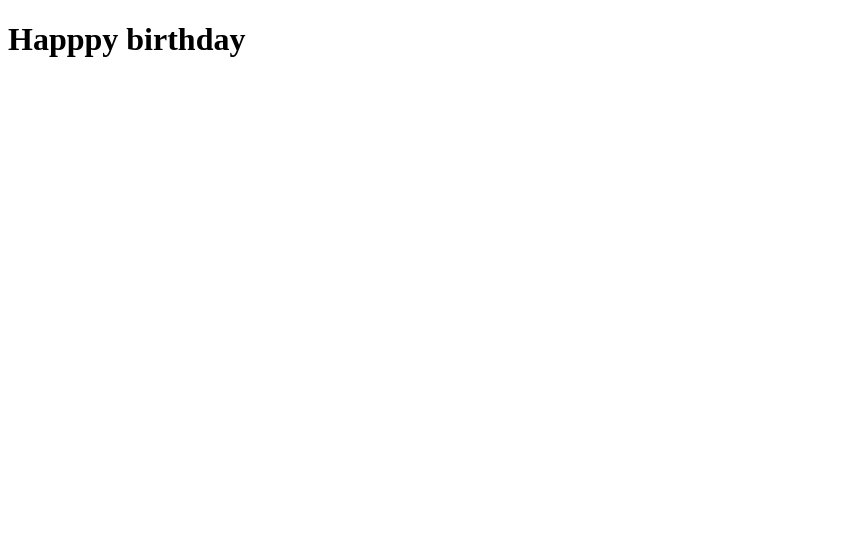
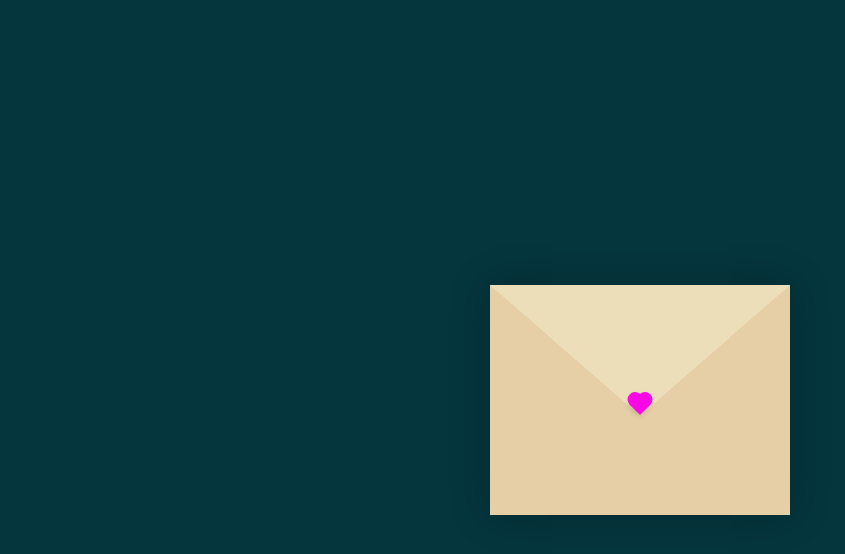
Before and after one commit to baoan15011507/uyentrang.hpbd, a plain HTML site: page index.html in a window 1280 px wide. Shown: the whole page, without its empty margins (0-845 px from the left). Drawn offline with Linux system fonts and the light colour scheme.

Commit message:
update code

```diff
--- a/index.html
+++ b/index.html
@@ -3,11 +3,30 @@
 <head>
   <meta charset="UTF-8">
   <meta name="viewport" content="width=device-width, initial-scale=1.0">
-  <link rel="stylesheet" href="index.css">
+  <link rel="stylesheet" href="/letter.css">
   <title>Document</title>
 </head>
 <body>
-  <h1>Happpy birthday</h1>
-  <script src="index.js"></script>
+  <div class="container">
+      <div class="envelope-wrapper">
+          <div class="envelope">
+              <div class="letter">
+                  <div class="text">
+                      <strong>Dear Person.</strong>
+                      <p>
+                          Bấm vào đây để tiếp tục
+                      </p>
+                  </div>
+              </div>
+          </div>
+          <div class="heart"></div>
+      </div>
+  </div>
+  <script>
+      const envelope = document.querySelector('.envelope-wrapper');
+      envelope.addEventListener('click', () => {
+          envelope.classList.toggle('flap');
+      });
+  </script>
 </body>
 </html>
--- /dev/null
+++ b/letter.css
@@ -0,0 +1,115 @@
+:root{
+  --primary: #fff;
+  --bg-color: rgb(5, 53, 61);
+  --bg-envelope-color: #f5edd1;
+  --envelope-tab: #ecdeb8;
+  --envelope-cover: #e6cfa7;
+  --shadow-color: rgba(0, 0, 0, 0.2);
+  --txt-color: #444;
+  --heart-color: rgb(252, 8, 231);
+}
+body{
+  margin: 0;
+  padding: 0;
+  box-sizing: border-box;
+  background: var(--bg-color);
+  display: flex;
+  align-items: center;
+  justify-content: center;
+}
+.container {
+  height: 100vh;
+  display: grid;
+  place-items: center;
+}
+.container > .envelope-wrapper {
+  background: var(--bg-envelope-color);
+  box-shadow: 0 0 40px var(--shadow-color);
+}
+.envelope-wrapper > .envelope {
+  position: relative;
+  width: 300px;
+  height: 230px;
+}
+.envelope-wrapper > .envelope::before {
+  content: "";
+  position: absolute;
+  top: 0;
+  z-index: 2;
+  border-top: 130px solid var(--envelope-tab);
+  border-right: 150px solid transparent;
+  border-left: 150px solid transparent;
+  transform-origin: top;
+  transition: all 0.5s ease-in-out 0.7s;
+}
+.envelope-wrapper > .envelope::after {
+  content: "";
+  position: absolute;
+  z-index: 2;
+  width: 0px;
+  height: 0px;
+  border-top: 130px solid transparent;
+  border-right: 150px solid var(--envelope-cover);
+  border-bottom: 100px solid var(--envelope-cover);
+  border-left: 150px solid var(--envelope-cover);
+}
+.envelope > .letter {
+  position: absolute;
+  right: 20%;
+  bottom: 0;
+  width: 54%;
+  height: 80%;
+  background: var(--primary);
+  text-align: center;
+  transition: all 1s ease-in-out;
+  box-shadow: 0 0 5px var(--shadow-color);
+  padding: 20px 10px;
+}
+
+.envelope > .letter > .text {
+  font-family: 'Gill Sans', 'Gill Sans MT', Calibri, 'Trebuchet MS', sans-serif;
+  color: var(--txt-color);
+  text-align: left;
+  font-size: 10px;
+}
+.heart {
+  position: absolute;
+  top: 50%;
+  left: 50%;
+  width: 15px;
+  height: 15px;
+  background: var(--heart-color);
+  z-index: 4;
+  transform: translate(-50%, -20%) rotate(45deg);
+  transition: transform 0.5s ease-in-out 1s;
+  box-shadow: 0 1px 6px var(--shadow-color);
+  cursor: pointer;
+}
+.heart:before,
+.heart:after {
+  content: "";
+  position: absolute;
+  width: 15px;
+  height: 15px;
+  background-color: var(--heart-color);
+  border-radius: 50%;
+}
+.heart:before {
+  top: -7.5px;
+}
+.heart:after {
+  right: 7.5px;
+}
+.flap > .envelope:before {
+  transform: rotateX(180deg);
+  z-index: 0;
+}
+.flap > .envelope > .letter {
+  bottom: 100px;
+  transform: scale(1.5);
+  transition-delay: 1s;
+}
+.flap > .heart {
+  transform: rotate(90deg);
+  transition-delay: 0.4s;
+}
--- /dev/null
+++ b/login.css
@@ -0,0 +1,72 @@
+body {
+  margin: 0;
+  padding: 0;
+  font-family: Arial, sans-serif;
+  height: 100vh;
+  display: flex;
+  justify-content: center;
+  align-items: center;
+  background: url('background.jpg') no-repeat center center fixed;
+  background-size: cover;
+}
+
+.background {
+  position: fixed;
+  top: 0;
+  left: 0;
+  width: 100%;
+  height: 100%;
+  background-color: rgba(0, 0, 0, 0.5);
+  z-index: -1;
+}
+
+.login-container {
+  background-color: rgba(255, 255, 255, 0.8);
+  padding: 20px;
+  border-radius: 10px;
+  box-shadow: 0 0 10px rgba(0, 0, 0, 0.5);
+  text-align: center;
+  width: 300px;
+}
+
+.avatar {
+  width: 100px;
+  height: 100px;
+  border-radius: 50%;
+  margin-bottom: 20px;
+}
+
+.form-group {
+  margin-bottom: 15px;
+  text-align: left;
+}
+
+label {
+  display: block;
+  margin-bottom: 5px;
+}
+
+input {
+  width: calc(100% - 20px);
+  padding: 10px;
+  margin: 5px 0 10px 0;
+  display: inline-block;
+  border: 1px solid #ccc;
+  box-sizing: border-box;
+  border-radius: 5px;
+}
+
+button {
+  background-color: #4CAF50;
+  color: white;
+  padding: 10px 20px;
+  margin: 10px 0;
+  border: none;
+  cursor: pointer;
+  width: 100%;
+  border-radius: 5px;
+}
+
+button:hover {
+  background-color: #45a049;
+}
```
Also changed, not shown: letter.html (added, +33 -0 lines), login.html (added, +26 -0 lines).
